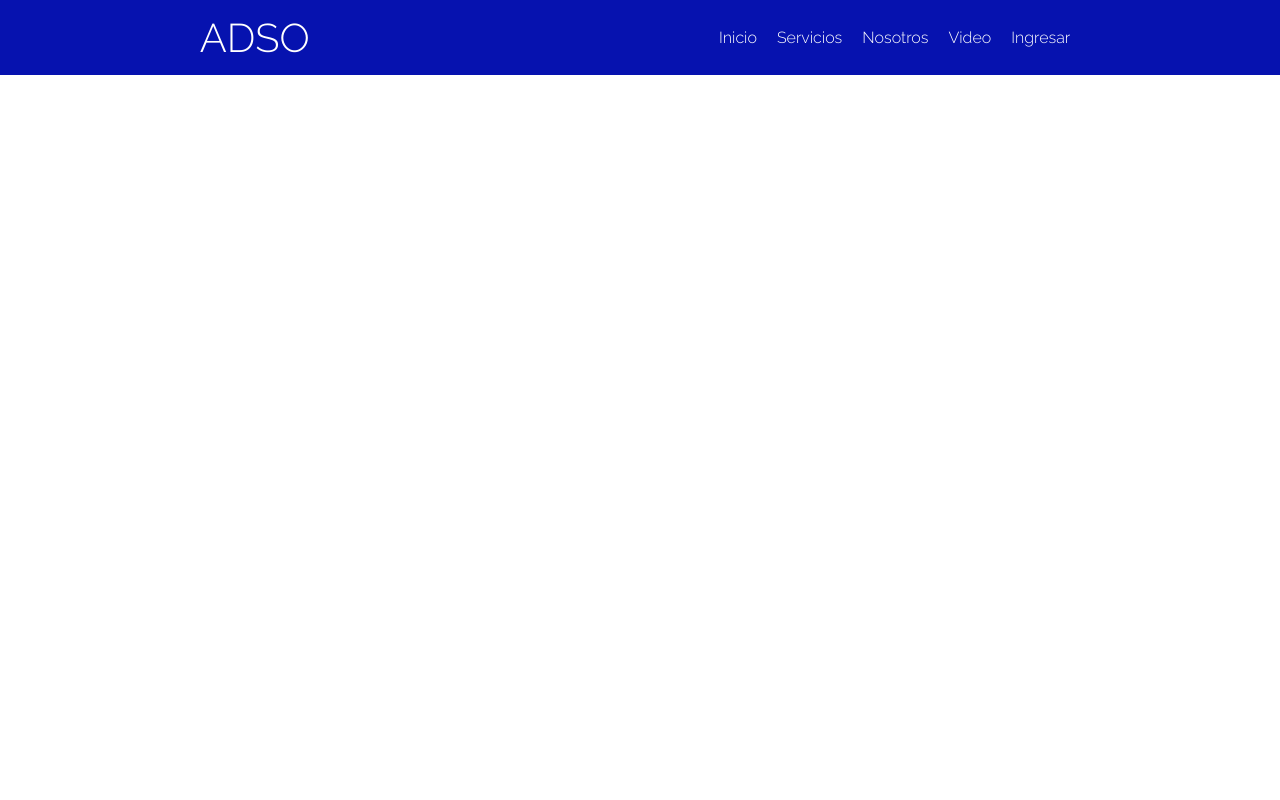
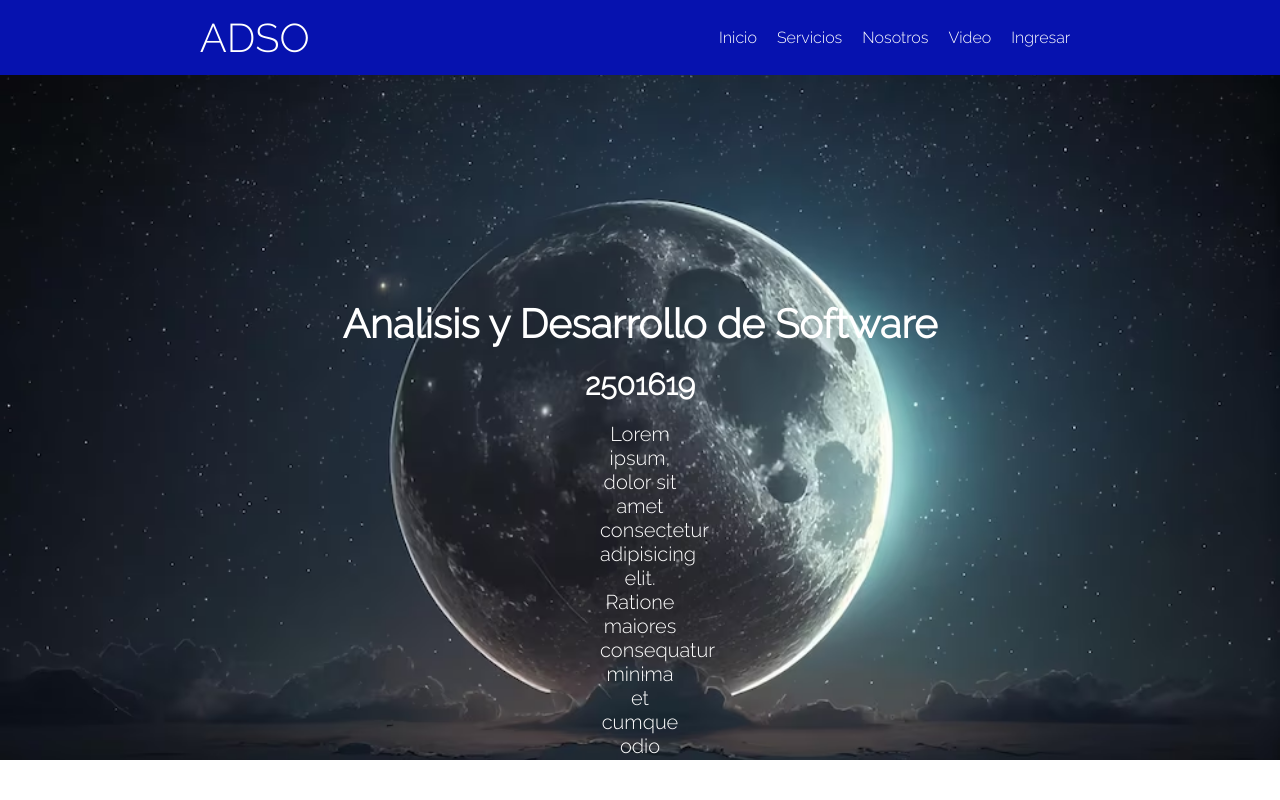
Before and after one commit to lealjh/Web-Site-, a plain HTML site: page Index.html in a window 1280 px wide. Shown: the top 800 px of the page. Drawn offline with Linux system fonts and the light colour scheme.

Commit message:
Update Styles.css

```diff
--- a/CSS/Styles.css
+++ b/CSS/Styles.css
@@ -70,7 +70,7 @@ header #hero{
     width: 100%;
     height: 95vh;
     text-align: center;
-    background-img:url("../img/luna.jpg");
+    background:url("../img/luna.jpg");
     background-size: cover;
 }
 
```
